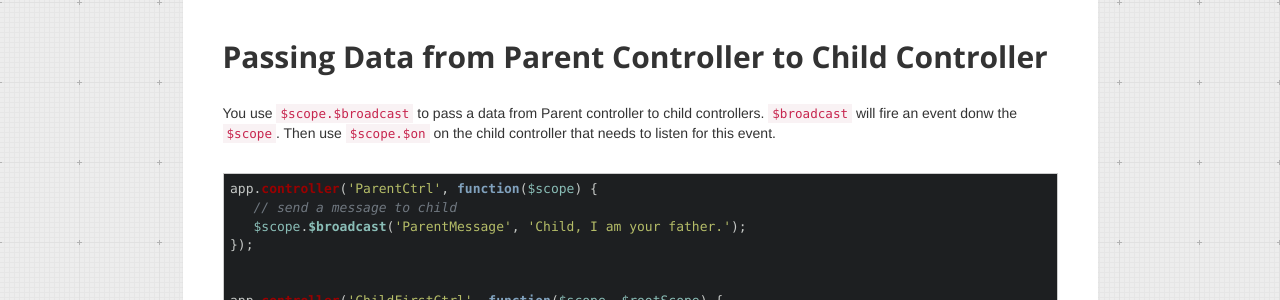
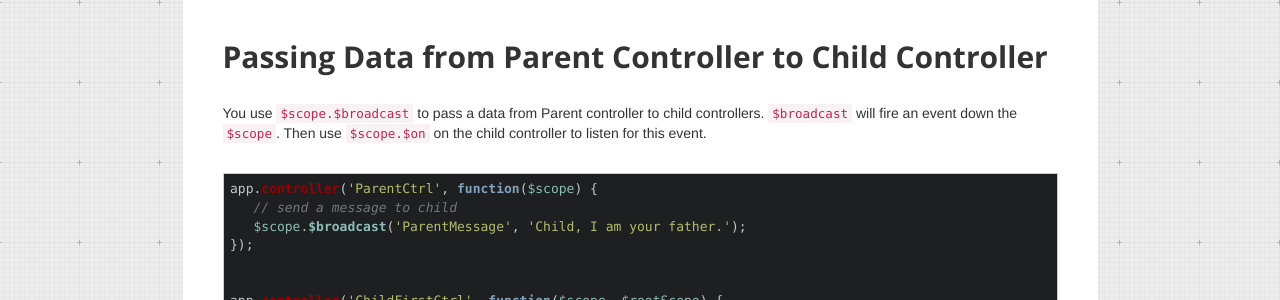
Before and after one commit to codingpajamas/codingpajamas.github.io, a Jekyll site: the page built from _posts/2015-07-10-controllers-communication-in-angularjs.md, in a window 1280 px wide and 900 px high, scrolled down 803 px. Shown: the part 155-455 px from the top of the window. Built offline with Jekyll 4.4.1, drawn with Linux system fonts in a browser that asks for light colours; some web fonts are replaced.

Commit message:
angularjs controller communications

````diff
--- a/_posts/2015-07-10-controllers-communication-in-angularjs.md
+++ b/_posts/2015-07-10-controllers-communication-in-angularjs.md
@@ -17,7 +17,7 @@ One way for controllers to communicate with each other is by using angularjs eve
 
 ## Passing Data from Parent Controller to Child Controller
 
-You use ``` $scope.$broadcast``` to pass a data from Parent controller to child controllers. ```$broadcast``` will fire an event donw the ```$scope```. Then use ```$scope.$on``` on the child controller that needs to listen for this event.
+You use ``` $scope.$broadcast``` to pass a data from Parent controller to child controllers. ```$broadcast``` will fire an event down the ```$scope```. Then use ```$scope.$on``` on the child controller to listen for this event.
 
 ~~~javascript
 app.controller('ParentCtrl', function($scope) {
````
